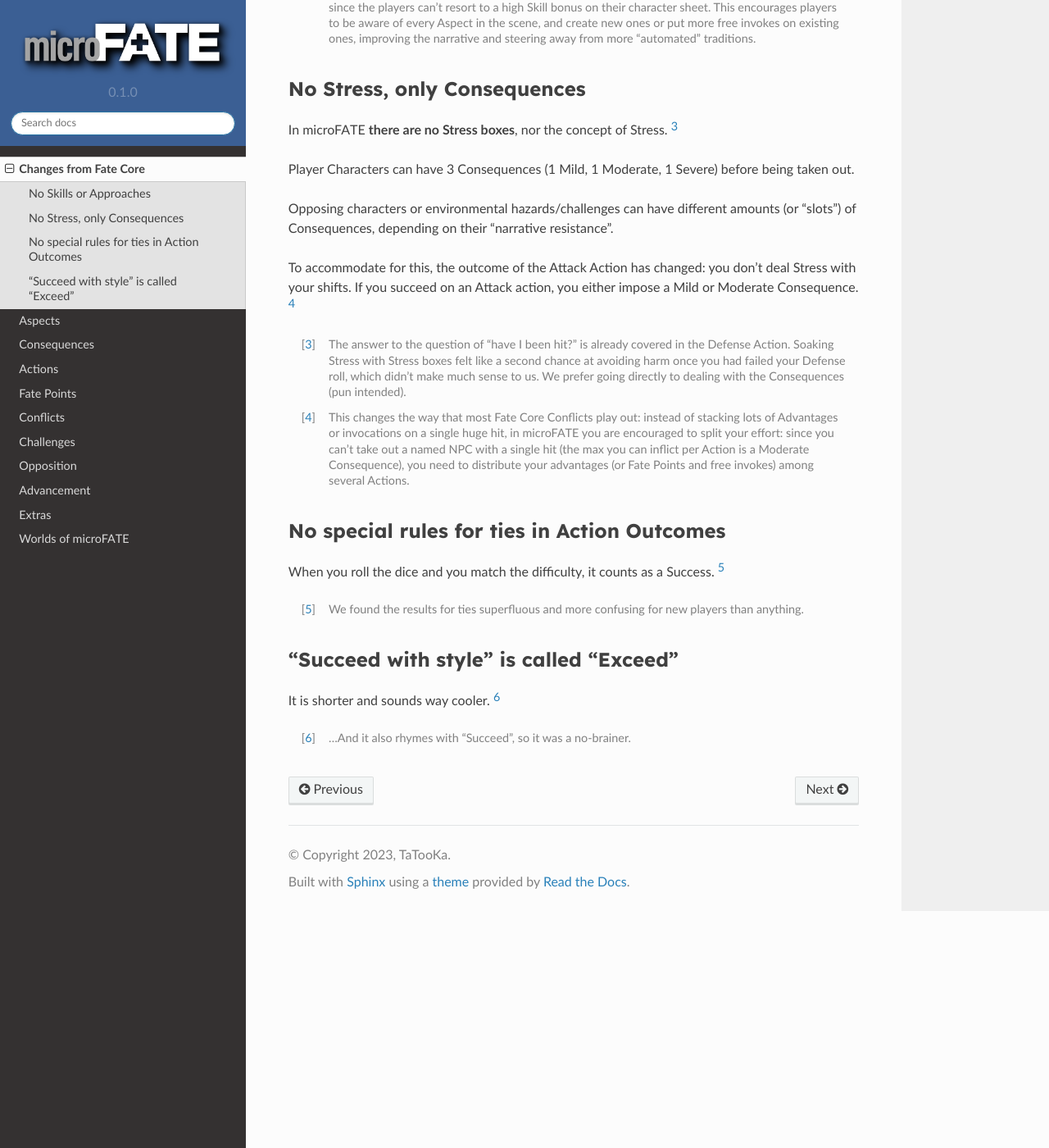
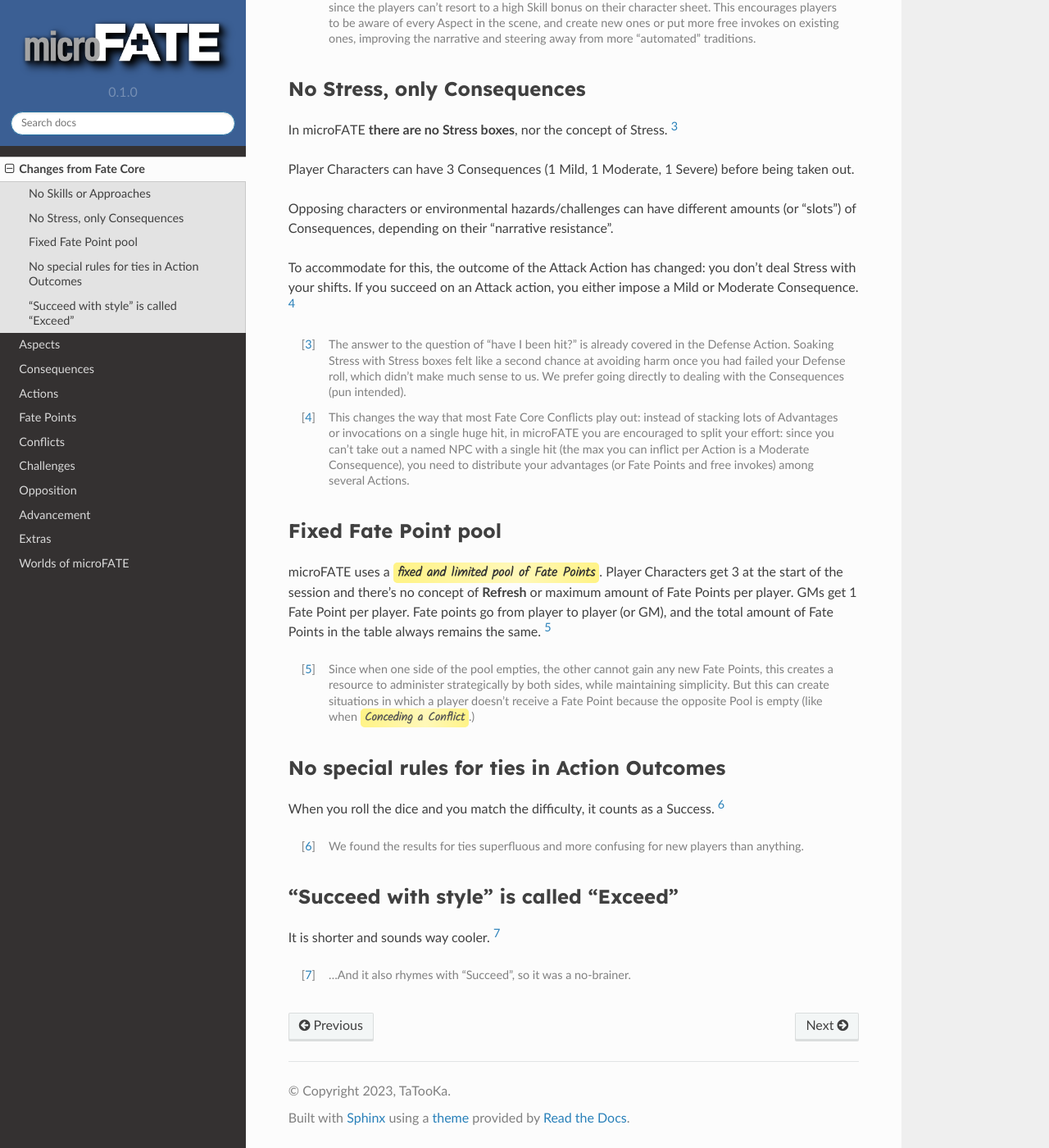
Before and after one commit to TaTooKa/microfate, a Sphinx documentation site: the page built from docs/source/pages/whatschanged.rst, in a window 1280 px wide and 1400 px high, scrolled down 613 px. Shown: the whole window at 82% size. Built offline with Sphinx 7.4.7 and the Read the Docs theme 2.0.0, drawn with Linux system fonts in a browser that asks for light colours; cross-references to code outside the pages are shown as plain code.

Commit message:
Clarify fate point pool.

```diff
--- a/docs/source/pages/whatschanged.rst
+++ b/docs/source/pages/whatschanged.rst
@@ -39,6 +39,15 @@
 .. [#] The answer to the question of "have I been hit?" is already covered in the Defense Action. Soaking Stress with Stress boxes felt like a second chance at avoiding harm once you had failed your Defense roll, which didn't make much sense to us. We prefer going directly to dealing with the Consequences (pun intended).
 .. [#] This changes the way that most Fate Core Conflicts play out: instead of stacking lots of Advantages or invocations on a single huge hit, in microFATE you are encouraged to split your effort: since you can't take out a named NPC with a single hit (the max you can inflict per Action is a Moderate Consequence), you need to distribute your advantages (or Fate Points and free invokes) among several Actions.
 
+Fixed Fate Point pool
+---------------------
+microFATE uses a :hoverxref:`fixed and limited pool of Fate Points <limited-fate-point-pool>`. Player Characters get 3 at the start of the session and there's no concept of **Refresh** or maximum amount of Fate Points per player.
+GMs get 1 Fate Point per player.
+Fate points go from player to player (or GM), and the total amount of Fate Points in the table always remains the same. [#]_
+
+.. [#] Since when one side of the pool empties, the other cannot gain any new Fate Points, this creates a resource to administer strategically by both sides, while maintaining simplicity. But this can create situations in which a player doesn't receive a Fate Point because the opposite Pool is empty (like when :hoverxref:`Conceding a Conflict <conceding>`.)
+
+
 No special rules for ties in Action Outcomes
 --------------------------------------------
 
```
Also changed, not shown: docs/source/pages/fatepoints.rst (+6 -1 lines).
